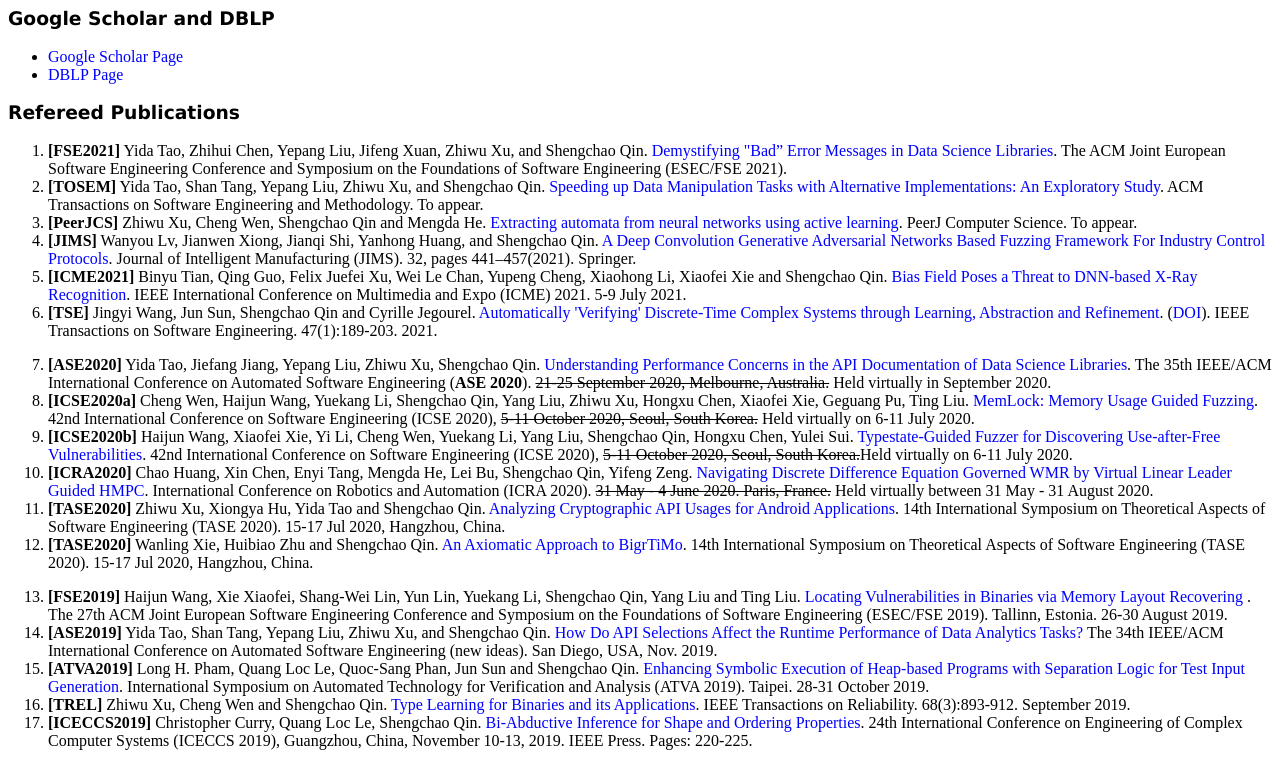
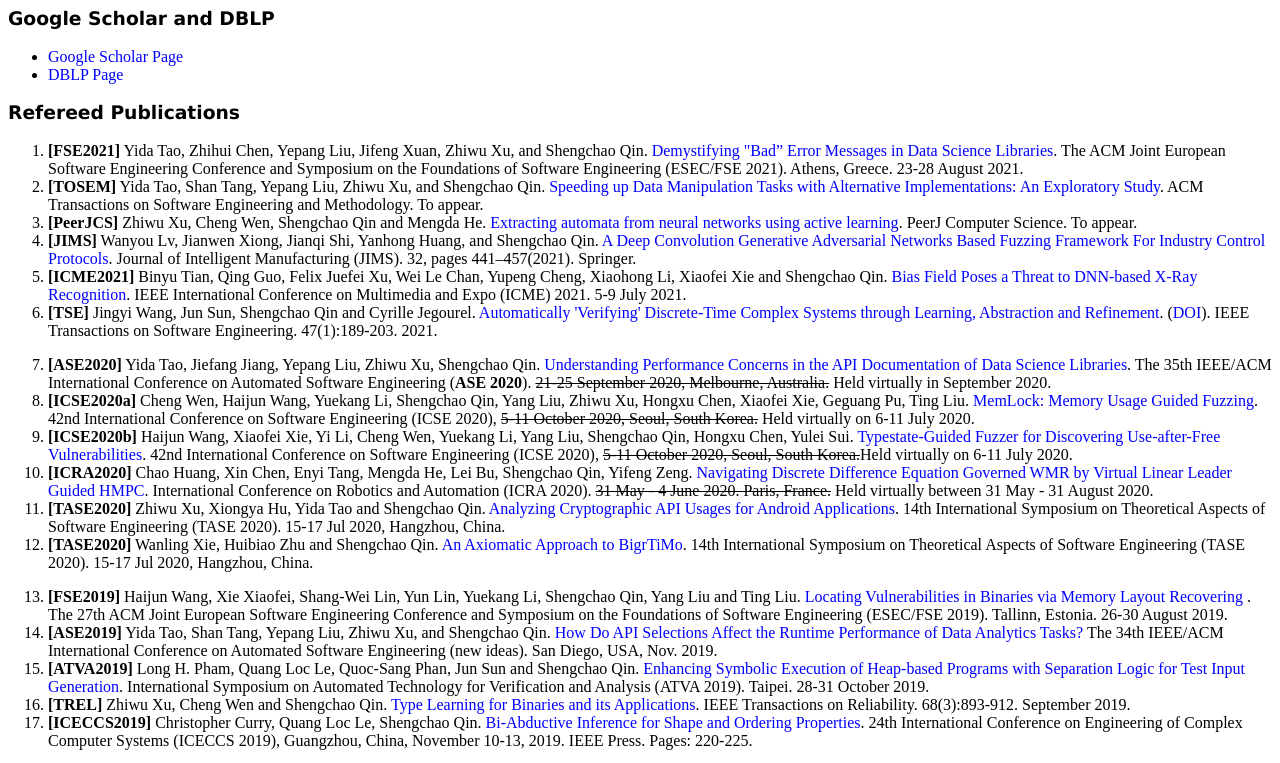
Before and after one commit to scqin/scqin.github.io, a plain HTML site: page docs/publication.html in a window 1280 px wide. Shown: the top 763 px of the page. Drawn offline with Linux system fonts and the light colour scheme.

Commit message:
Update publication.html

```diff
--- a/docs/publication.html
+++ b/docs/publication.html
@@ -106,6 +106,7 @@ Wei Ngan Chin and Shengchao Qin. <em>Theoretical Aspects of Software
 Yida Tao, Zhihui Chen, Yepang Liu, Jifeng Xuan, Zhiwu Xu, and Shengchao Qin.
         <a href="."> Demystifying "Bad” Error Messages in Data Science Libraries</a>.
         The ACM Joint European Software Engineering Conference and Symposium on the Foundations of Software Engineering (ESEC/FSE 2021).
+        Athens, Greece. 23-28 August 2021.
 </li>
 
 <li><b>[TOSEM]</b>
```
